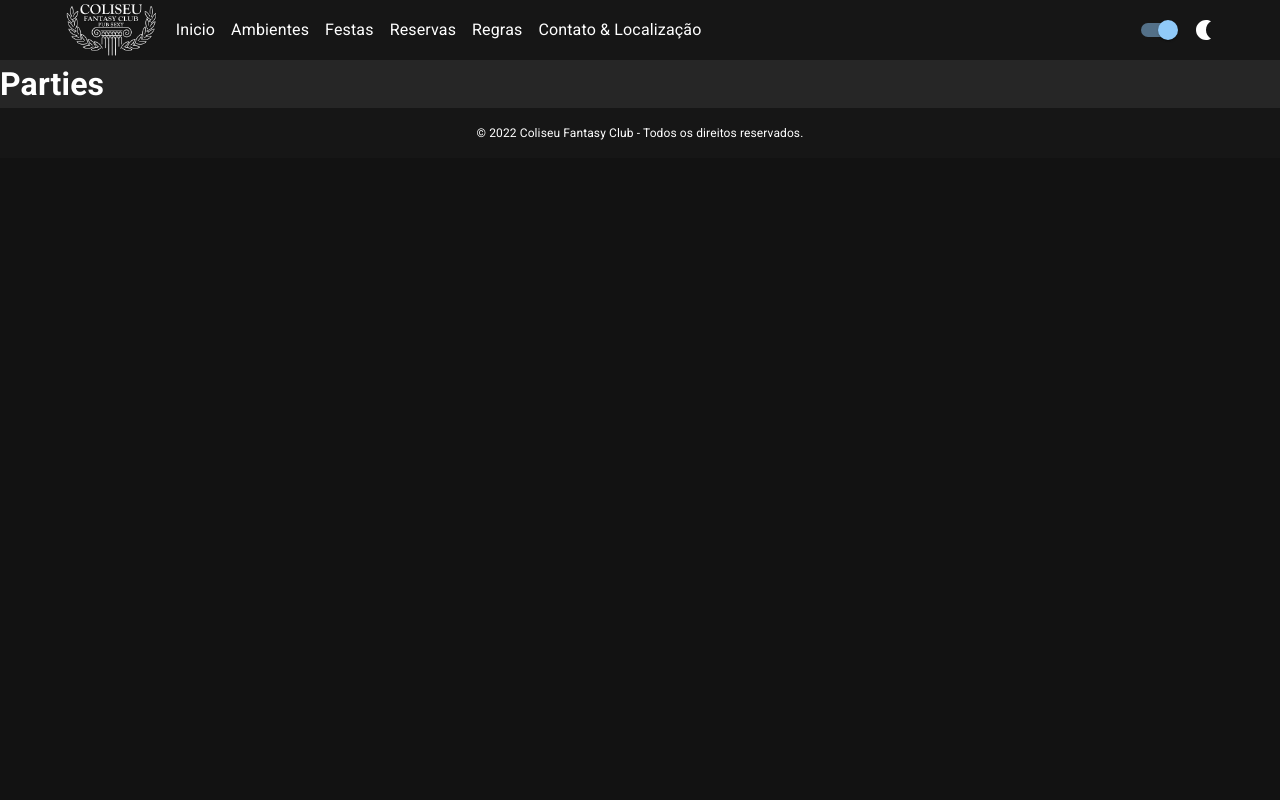
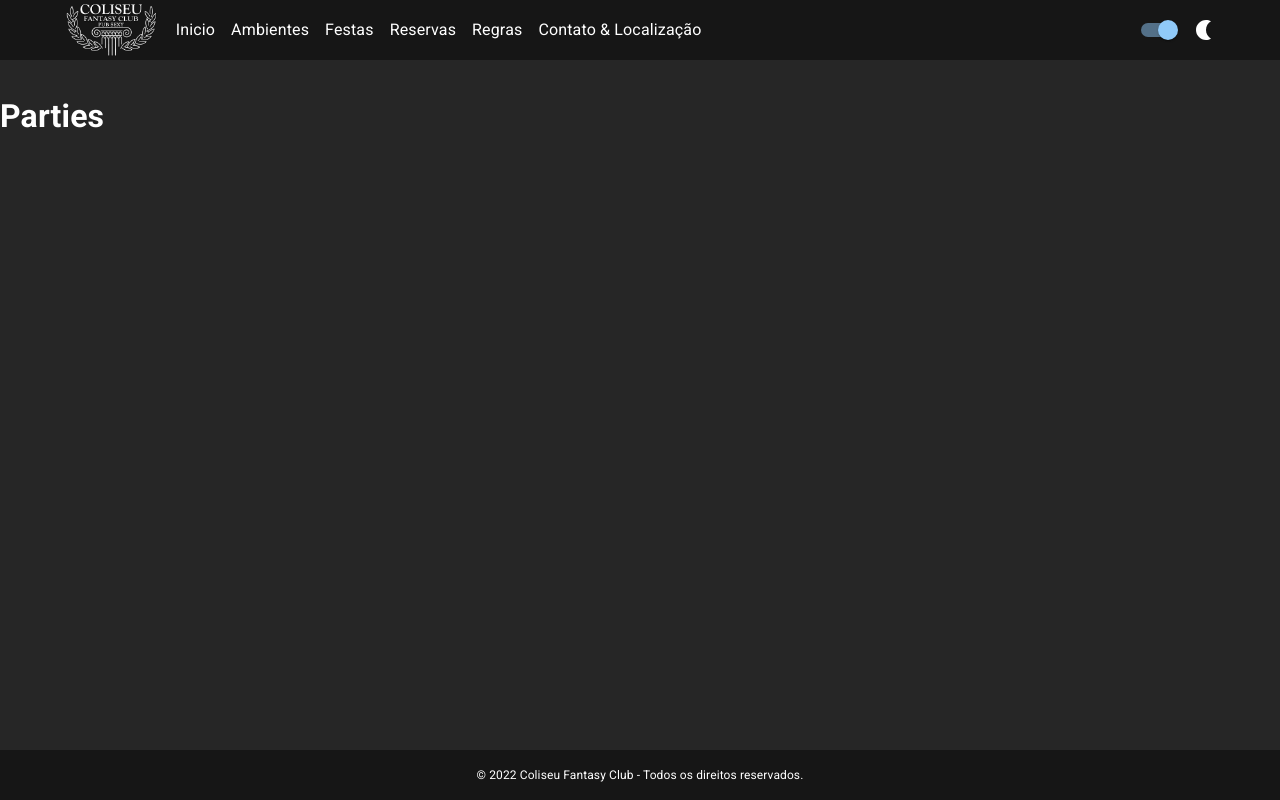
Before and after one commit to leozera14/Coliseu, a React (Vite) app: page /festas in a window 1280 px wide. Built offline with nearby package versions, Linux system fonts and the light colour scheme.

Commit message:
Fix page height

```diff
--- a/src/pages/Environments/Environments.tsx
+++ b/src/pages/Environments/Environments.tsx
@@ -9,9 +9,9 @@
 
 const useStyles: any = makeStyles(() => ({
   container: {
-    height: "calc(100vh - 110px)",
+    // height: "calc(100vh - 110px)",
     padding: "32px 0",
-    overflowY: "scroll"
+    // overflowY: "scroll"
   },
 }));
 
--- a/src/pages/Parties/Parties.tsx
+++ b/src/pages/Parties/Parties.tsx
@@ -1,7 +1,17 @@
+import { makeStyles } from "@material-ui/styles";
+const useStyles: any = makeStyles(() => ({
+  container: {
+    height: "calc(100vh - 110px)",
+    padding: "32px 0",
+    overflowY: "scroll"
+  },
+}));
+
 export const Parties = () => {
+  const classes = useStyles();
   return (
-    <>
+    <div className={classes.container}>
       <h1>Parties</h1>
-    </>
+    </div>
   );
 };
```
